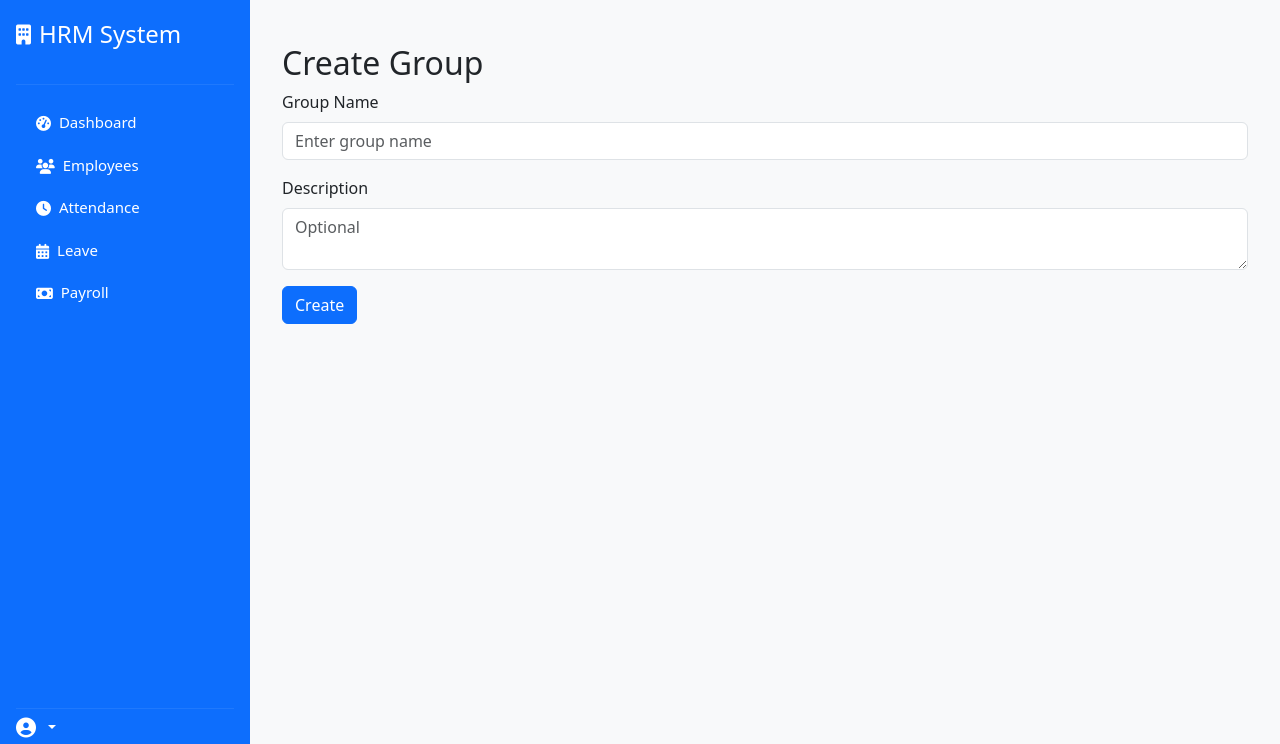
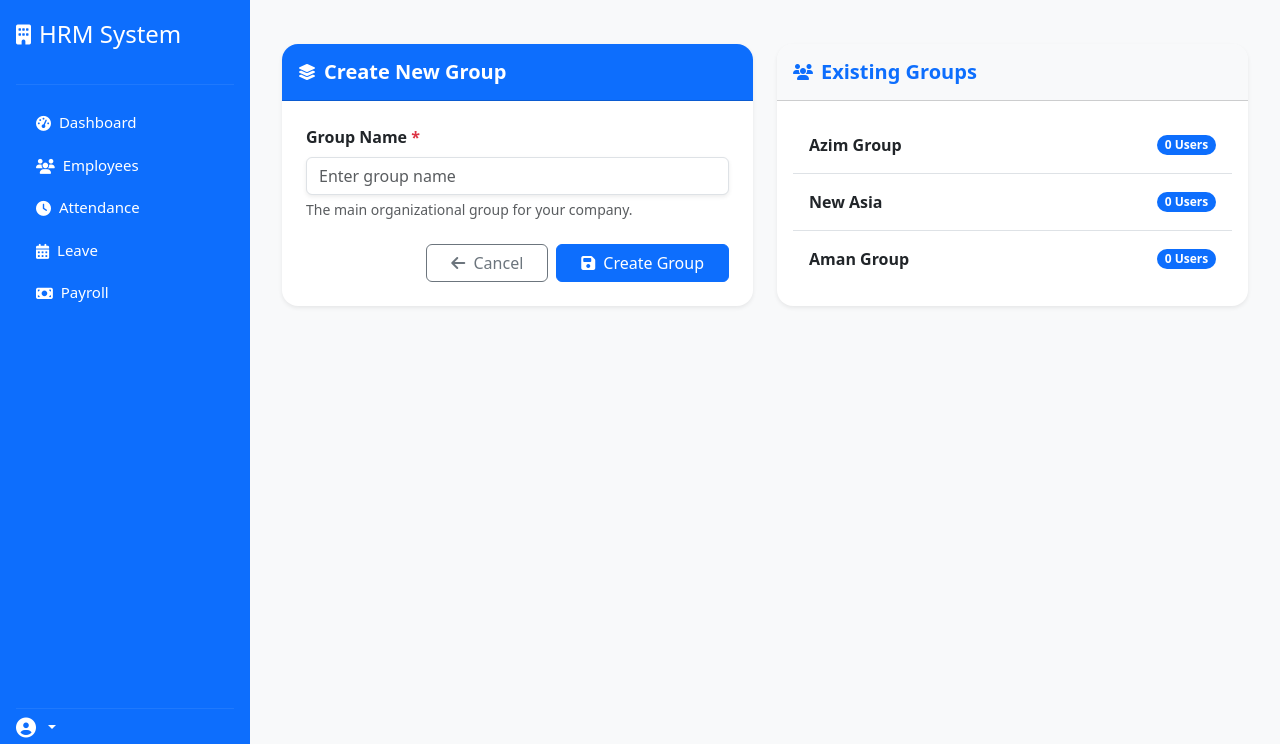
Before and after one commit to seydurrahman/HRM-Python, a Django app: page /accounts/groups/create/ in a window 1280 px wide. Shown: the top 744 px of the page. Run offline with Django 5.2, Linux system fonts and the light colour scheme; data comes from the database, SQL or seed files in the repository; both versions use the stored data as it was after the commit; some libraries are stand-ins or nearby versions.

Commit message:
Custome group created

```diff
--- a/apps/accounts/models.py
+++ b/apps/accounts/models.py
@@ -1,6 +1,6 @@
 # apps/accounts/models.py
 from django.db import models
-from django.contrib.auth.models import AbstractBaseUser, BaseUserManager, PermissionsMixin
+from django.contrib.auth.models import AbstractBaseUser, BaseUserManager, PermissionsMixin, Group as AuthGroup
 from django.utils import timezone
 
 # -----------------------
@@ -81,6 +81,17 @@ class User(AbstractBaseUser, PermissionsMixin):
 # -----------------------
 # Department hierarchy (unified)
 # -----------------------
+class CustomGroup(AuthGroup):
+    is_active = models.BooleanField(default=True)
+    created_at = models.DateTimeField(auto_now_add=True)
+    updated_at = models.DateTimeField(auto_now=True)
+
+    class Meta:
+        db_table = 'custom_group'
+
+    def __str__(self):
+        return f"{self.name} {'(Active)' if self.is_active else '(Inactive)'}"
+
 class Group(models.Model):
     name = models.CharField(max_length=100)
 
--- a/apps/accounts/urls.py
+++ b/apps/accounts/urls.py
@@ -20,5 +20,5 @@ urlpatterns = [
     path('profile/', api_profile_view, name='api-profile'),
     path('profile/update/', api_update_profile_view, name='api-profile-update'),
     path('token/refresh/', TokenRefreshView.as_view(), name='token_refresh'),
-    path("", include("apps.dashboard.web_urls")),
+    path('accounts/', include('accounts.urls')),
 ]
--- a/templates/base.html
+++ b/templates/base.html
@@ -225,7 +225,7 @@
                     </a>
                     <div class="collapse submenu" id="adminSubmenu">
                         <a href="/admin/">Admin Panel</a>
-                        <a href="{% url 'accounts:create_group' %}">Group</a>
+                        <a href="{% url 'accounts:group_list' %}">Group</a>
                         <a href="#">Unit</a>
                         <a href="#">Division</a>
                         <a href="#">Department</a>
--- a/templates/groups/create_group.html
+++ b/templates/groups/create_group.html
@@ -1,72 +1,100 @@
-{% extends "base.html" %}
+{% extends 'base.html' %}
+
 {% block content %}
-<div class="container mt-4">
-    <h2>Create Group</h2>
-    <form method="POST">
+<div class="container-fluid mt-4">
+    <div class="row g-4">
+        <!-- Left: Create Group Form -->
+        <div class="col-md-6">
+            <div class="card border-0 shadow-sm rounded-4 h-100">
+                <div class="card-header bg-primary text-white rounded-top-4 py-3 d-flex align-items-center">
+                    <i class="fas fa-layer-group me-2"></i>
+                    <h5 class="mb-0 fw-semibold">Create New Group</h5>
+                </div>
+                <div class="card-body p-4">
+                    <form method="post" novalidate>
                         {% csrf_token %}
                         <div class="mb-3">
-            <label for="name" class="form-label">Group Name</label>
-            <input type="text" name="name" class="form-control" id="name" placeholder="Enter group name" required>
+                            <label for="name" class="form-label fw-semibold">Group Name <span class="text-danger">*</span></label>
+                            <input type="text" class="form-control shadow-sm" id="name" name="name"
+                                   placeholder="Enter group name" required>
+                            <div class="form-text text-muted">The main organizational group for your company.</div>
                         </div>
-        <div class="mb-3">
-            <label for="description" class="form-label">Description</label>
-            <textarea name="description" class="form-control" id="description" placeholder="Optional"></textarea>
+
+                        <div class="d-flex justify-content-end gap-2 mt-4">
+                            <a href="{% url 'accounts:group_list' %}" class="btn btn-outline-secondary px-4">
+                                <i class="fas fa-arrow-left me-1"></i> Cancel
+                            </a>
+                            <button type="submit" class="btn btn-primary px-4">
+                                <i class="fas fa-save me-2"></i>Create Group
+                            </button>
                         </div>
-        <button type="submit" class="btn btn-primary">Create</button>
                     </form>
-</div>
-{% endblock %}
-
-
-{% comment %} {% extends 'base.html' %}
-
-{% block content %}
-<div class="row">
-    <div class="col-md-8">
-        <div class="container">
-            <h4><i class="fas fa-layer-group me-2"></i>Create New Group</h4>
-
-            <form method="post">
-                {% csrf_token %}
-                <div class="row">
-                    <div class="col-md-6">
-                        <div class="mb-3">
-                            <label for="name" class="form-label">Group Name *</label>
-                            <input type="text" class="form-control" id="name" name="name"
-                                   placeholder="Enter group name" required>
-                            <div class="form-text">The main organizational group for your company.</div>
                 </div>
             </div>
         </div>
 
-                <div class="d-flex gap-2">
-                    <button type="submit" class="btn btn-primary">
-                        <i class="fas fa-save me-2"></i>Create Group
-                    </button>
-                    <a href="{% url 'accounts:admin_dashboard' %}" class="btn btn-outline-secondary">
-                        Cancel
-                    </a>
+        <!-- Right: Existing Groups -->
+        <div class="col-md-6">
+            <div class="card border-0 shadow-sm rounded-4 h-100">
+                <div class="card-header bg-light d-flex align-items-center rounded-top-4 py-3">
+                    <i class="fas fa-users me-2 text-primary"></i>
+                    <h5 class="mb-0 text-primary fw-semibold">Existing Groups</h5>
                 </div>
-            </form>
+                <div class="card-body p-3" style="max-height: 420px; overflow-y: auto;">
+                    {% if groups %}
+                    <div class="list-group list-group-flush">
+                        {% for group in groups %}
+                        <div class="list-group-item d-flex justify-content-between align-items-center py-3">
+                            <div>
+                                <span class="fw-semibold">{{ group.name }}</span>
+                                {% if not group.is_active %}
+                                <span class="badge bg-secondary ms-2">Inactive</span>
+                                {% endif %}
                             </div>
-    </div>
-
-    <div class="col-md-4">
-        <div class="admin-container">
-            <h5>Existing Groups</h5>
-            {% if groups %}
-            <div class="list-group">
-                {% for group in groups %}
-                <div class="list-group-item d-flex justify-content-between align-items-center">
-                    {{ group.name }}
-                    <span class="badge bg-primary rounded-pill">{{ group.company_units.count }} units</span>
+                            <span class="badge bg-primary rounded-pill">{{ group.user_set.count }} Users</span>
                         </div>
                         {% endfor %}
                     </div>
                     {% else %}
-            <p class="text-muted">No groups created yet.</p>
+                    <div class="text-center text-muted py-4">
+                        <i class="fas fa-info-circle fa-2x mb-2"></i>
+                        <p>No groups created yet.</p>
+                    </div>
                     {% endif %}
                 </div>
             </div>
         </div>
-{% endblock %} {% endcomment %}
+    </div>
+</div>
+
+<!-- 💅 Custom Styles -->
+<style>
+    .card {
+        animation: fadeIn 0.6s ease-in-out;
+        transition: transform 0.2s ease;
+    }
+
+    .card:hover {
+        transform: translateY(-3px);
+    }
+
+    .form-control:focus {
+        box-shadow: 0 0 5px rgba(13, 110, 253, 0.4);
+        border-color: #0d6efd;
+    }
+
+    @keyframes fadeIn {
+        from { opacity: 0; transform: translateY(10px); }
+        to { opacity: 1; transform: translateY(0); }
+    }
+
+    /* Scrollbar styling for the group list */
+    .card-body::-webkit-scrollbar {
+        width: 6px;
+    }
+    .card-body::-webkit-scrollbar-thumb {
+        background-color: rgba(0, 0, 0, 0.2);
+        border-radius: 3px;
+    }
+</style>
+{% endblock %}
```
Also changed, not shown: apps/accounts/web_urls.py (+8 -8 lines), apps/accounts/web_views.py (+53 -36 lines), templates/groups/group_list.html (+55 -8 lines), apps/accounts/migrations/0003_customgroup.py (added), db.sqlite3, templates/unit/create_unit.html (added), templates/unit/unit_list.html (added). Lines whose indentation alone changed are shown as unchanged.
